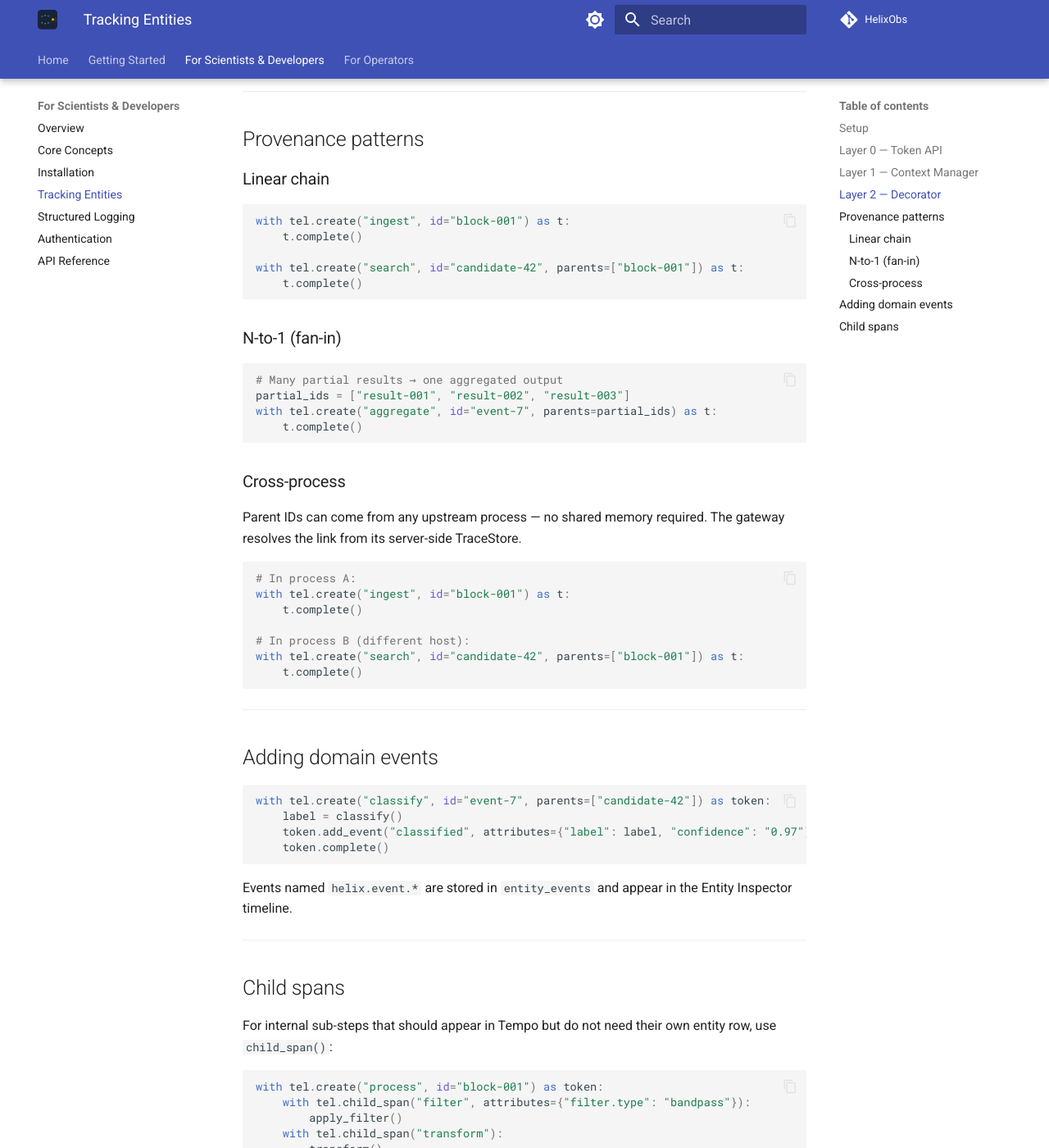
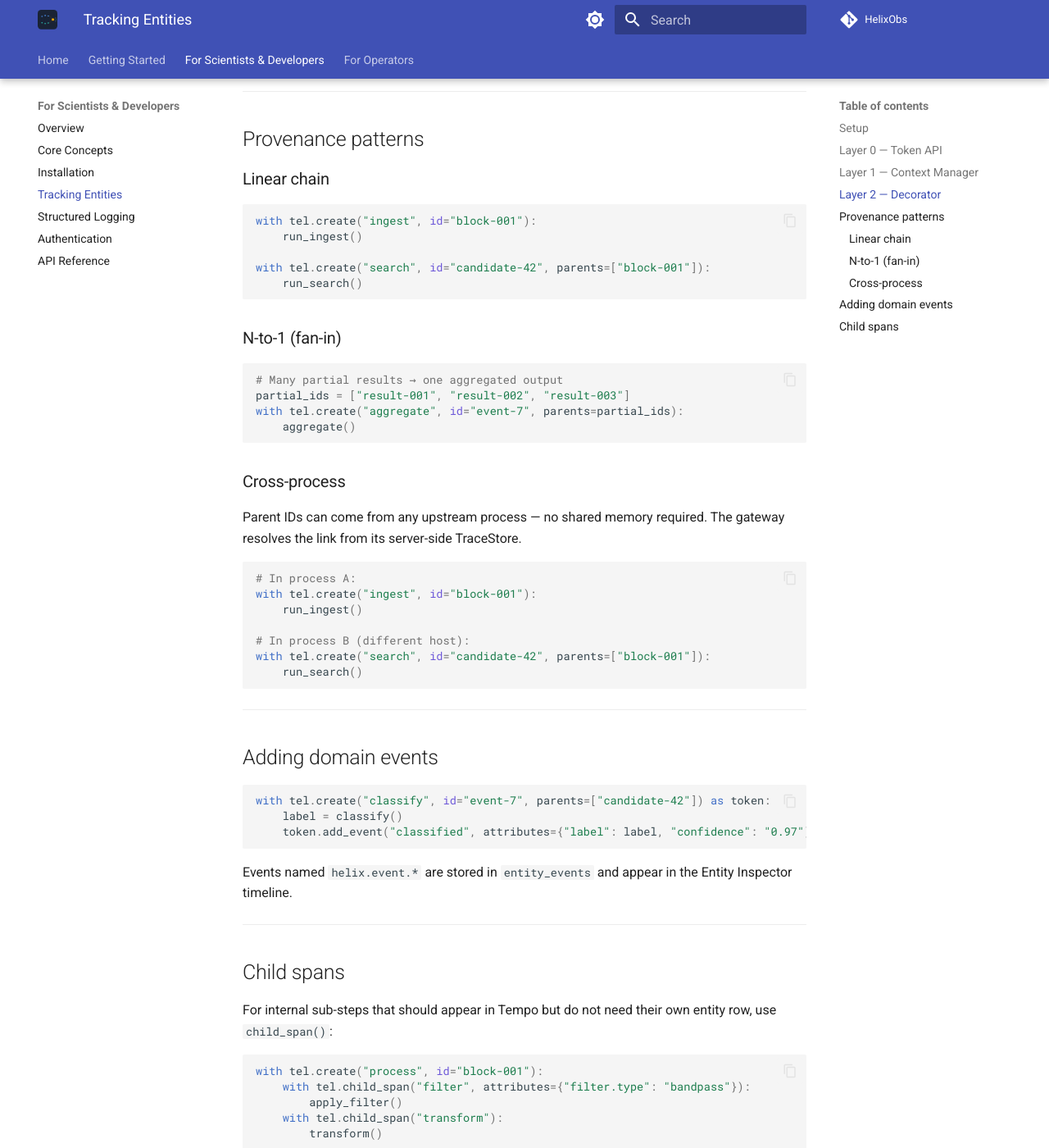
Before and after one commit to HelixObs/helixobs.github.io, an MkDocs documentation site: the page built from docs/client/tracking.md, in a window 1280 px wide and 1400 px high, scrolled down 1972 px. Shown: the whole window at 82% size. Built offline with MkDocs 1.6.1 and Material for MkDocs 9.7.7, drawn with Linux system fonts in a browser that asks for light colours.

Commit message:
docs: fix tel.track() → tel.create() and remove redundant complete() in with blocks
complete() is called automatically on clean exit from a with block;
only call it explicitly when passing metadata.

Co-Authored-By: Claude Sonnet 4.6 <noreply@anthropic.com>

````diff
--- a/docs/client/tracking.md
+++ b/docs/client/tracking.md
@@ -94,11 +94,11 @@ def generate_report():
 ### Linear chain
 
 ```python
-with tel.create("ingest", id="block-001") as t:
-    t.complete()
+with tel.create("ingest", id="block-001"):
+    run_ingest()
 
-with tel.create("search", id="candidate-42", parents=["block-001"]) as t:
-    t.complete()
+with tel.create("search", id="candidate-42", parents=["block-001"]):
+    run_search()
 ```
 
 ### N-to-1 (fan-in)
@@ -106,8 +106,8 @@ with tel.create("search", id="candidate-42", parents=["block-001"]) as t:
 ```python
 # Many partial results → one aggregated output
 partial_ids = ["result-001", "result-002", "result-003"]
-with tel.create("aggregate", id="event-7", parents=partial_ids) as t:
-    t.complete()
+with tel.create("aggregate", id="event-7", parents=partial_ids):
+    aggregate()
 ```
 
 ### Cross-process
@@ -116,12 +116,12 @@ Parent IDs can come from any upstream process — no shared memory required. The
 
 ```python
 # In process A:
-with tel.create("ingest", id="block-001") as t:
-    t.complete()
+with tel.create("ingest", id="block-001"):
+    run_ingest()
 
 # In process B (different host):
-with tel.create("search", id="candidate-42", parents=["block-001"]) as t:
-    t.complete()
+with tel.create("search", id="candidate-42", parents=["block-001"]):
+    run_search()
 ```
 
 ---
@@ -132,7 +132,6 @@ with tel.create("search", id="candidate-42", parents=["block-001"]) as t:
 with tel.create("classify", id="event-7", parents=["candidate-42"]) as token:
     label = classify()
     token.add_event("classified", attributes={"label": label, "confidence": "0.97"})
-    token.complete()
 ```
 
 Events named `helix.event.*` are stored in `entity_events` and appear in the Entity Inspector timeline.
@@ -144,12 +143,11 @@ Events named `helix.event.*` are stored in `entity_events` and appear in the Ent
 For internal sub-steps that should appear in Tempo but do not need their own entity row, use `child_span()`:
 
 ```python
-with tel.create("process", id="block-001") as token:
+with tel.create("process", id="block-001"):
     with tel.child_span("filter", attributes={"filter.type": "bandpass"}):
         apply_filter()
     with tel.child_span("transform"):
         transform()
-    token.complete()
 ```
 
 Child spans inherit the current entity's trace context and appear in the Tempo waterfall but do not create additional entity rows in TimescaleDB.
````
Also changed, not shown: docs/client/concepts.md (+7 -7 lines), docs/client/logging.md (+3 -5 lines), docs/getting-started.md (+1 -1 lines).
